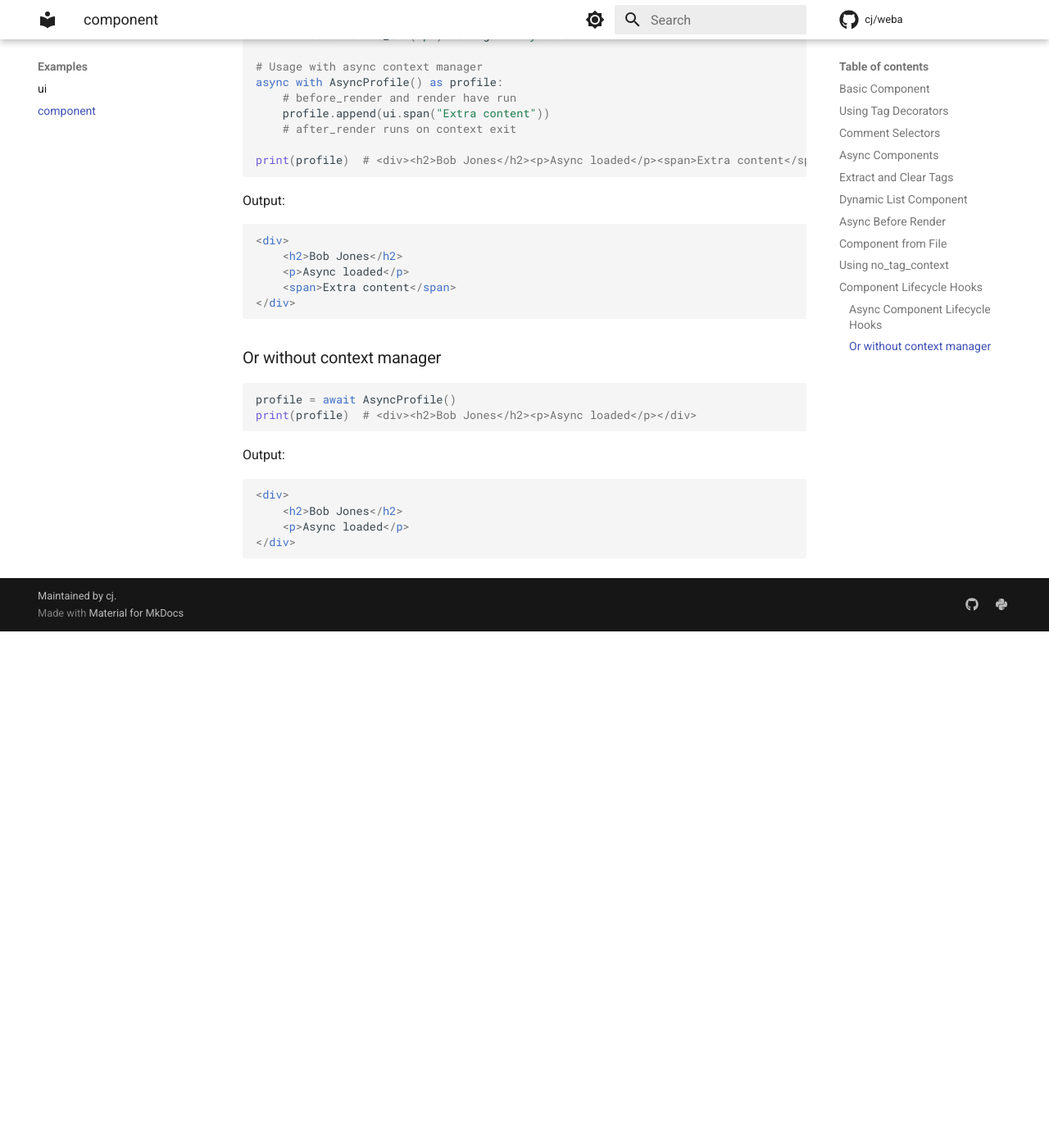
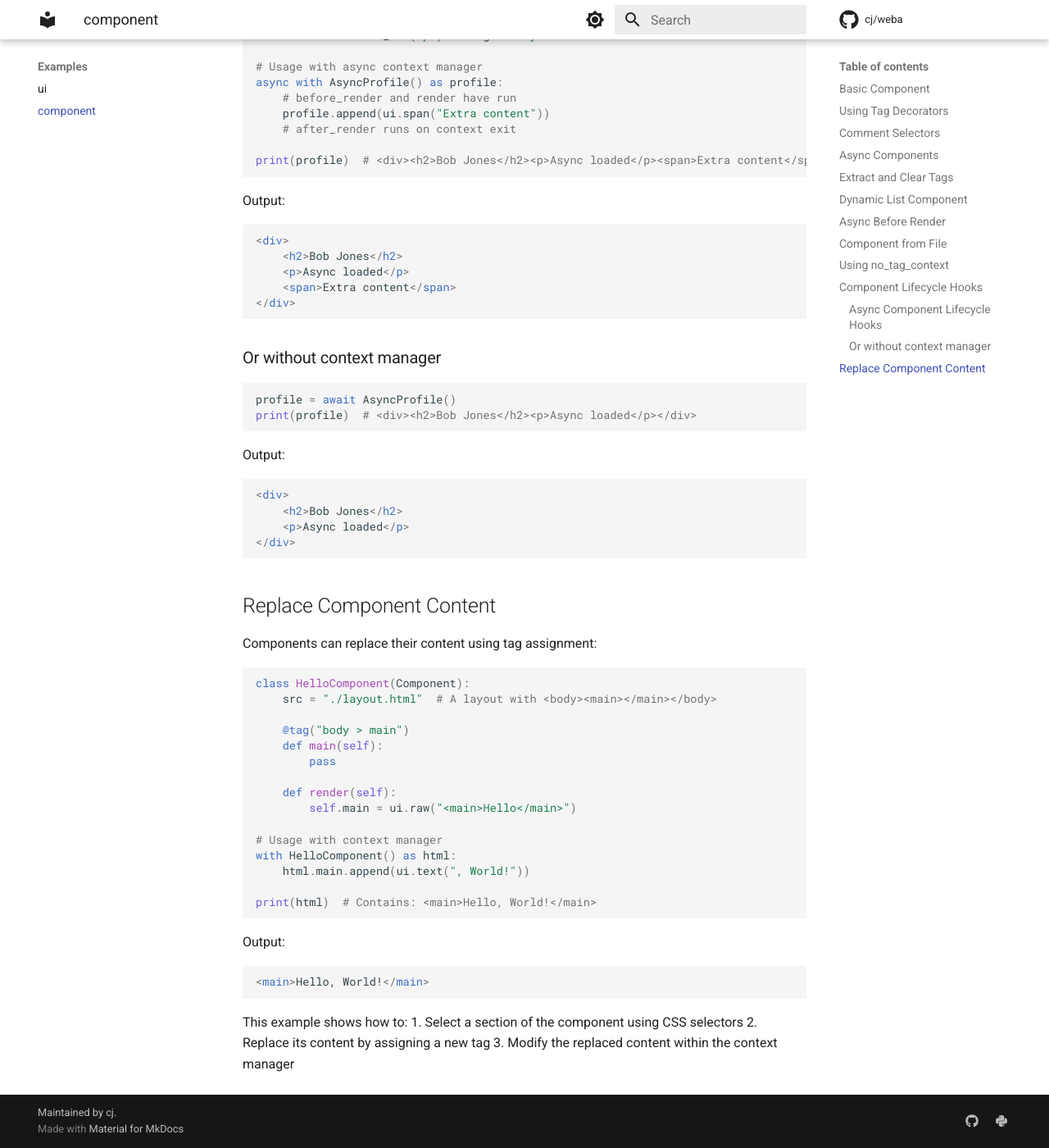
Before and after one commit to cj/weba, an MkDocs documentation site: the page built from docs/examples/component.md, in a window 1280 px wide and 1400 px high, scrolled down 7612 px. Shown: the whole window at 82% size. Built offline with MkDocs 1.6.1 and Material for MkDocs 9.7.7, drawn with Linux system fonts in a browser that asks for light colours; comment, search, counter and statistics services are not loaded; before the commit the page ends 8382 px from its top, so only the background shows below that.

Commit message:
feat: Add component content replacement and tag decorator functionality

````diff
--- a/docs/examples/component.md
+++ b/docs/examples/component.md
@@ -425,3 +425,36 @@ Output:
     <p>Async loaded</p>
 </div>
 ```
+
+## Replace Component Content
+
+Components can replace their content using tag assignment:
+
+```python
+class HelloComponent(Component):
+    src = "./layout.html"  # A layout with <body><main></main></body>
+
+    @tag("body > main")
+    def main(self):
+        pass
+
+    def render(self):
+        self.main = ui.raw("<main>Hello</main>")
+
+# Usage with context manager
+with HelloComponent() as html:
+    html.main.append(ui.text(", World!"))
+
+print(html)  # Contains: <main>Hello, World!</main>
+```
+
+Output:
+
+```html
+<main>Hello, World!</main>
+```
+
+This example shows how to:
+1. Select a section of the component using CSS selectors
+2. Replace its content by assigning a new tag
+3. Modify the replaced content within the context manager
````
Also changed, not shown: 3 other files.
